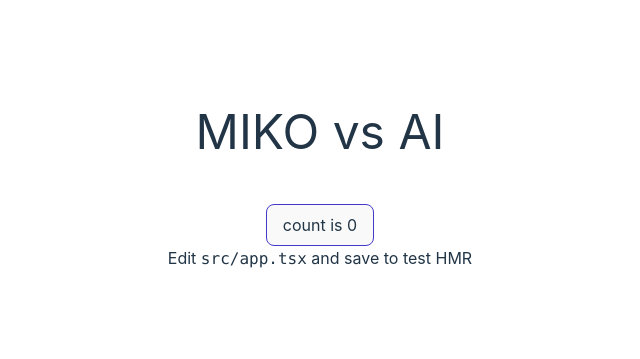
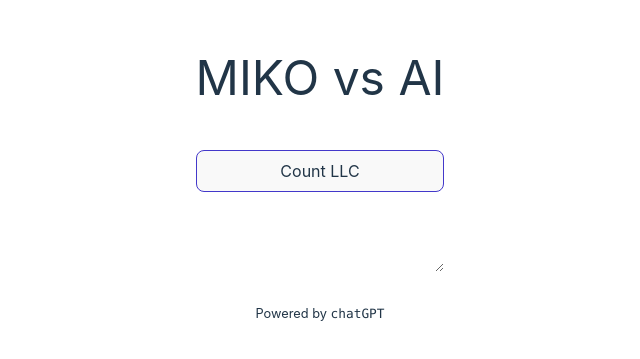
Before and after one commit to kilinkis/miko-vs-ai, a Preact app: page / in a window 1280 px wide. Shown: the part 211-570 px from the top of the page, without its empty margins (320-960 px from the left). Built offline with nearby package versions, Linux system fonts and the light colour scheme.

Commit message:
More bootstrap

```diff
--- a/src/app.tsx
+++ b/src/app.tsx
@@ -21,21 +21,22 @@
 }
 
 export function App() {
-    const [count, setCount] = useState(0)
+    const [results, setResults] = useState('')
 
     return (
         <div class="grid gap-12">
             <h1 class="text-5xl">MIKO vs AI</h1>
-            <div>
+            <div class="grid gap-8">
                 <button
                     class="border border-indigo-700 rounded-lg py-2 px-4"
-                    onClick={() => setCount((count) => count + 1)}
+                    onClick={() => setResults((results) => `${results} some results`)}
                 >
-                    count is {count}
+                    Count LLC
                 </button>
-                <p>
-                    Edit <code>src/app.tsx</code> and save to test HMR
-                </p>
+                <textarea>{results}</textarea>
+                <small>
+                    Powered by <code>chatGPT</code>
+                </small>
             </div>
         </div>
     )
```
